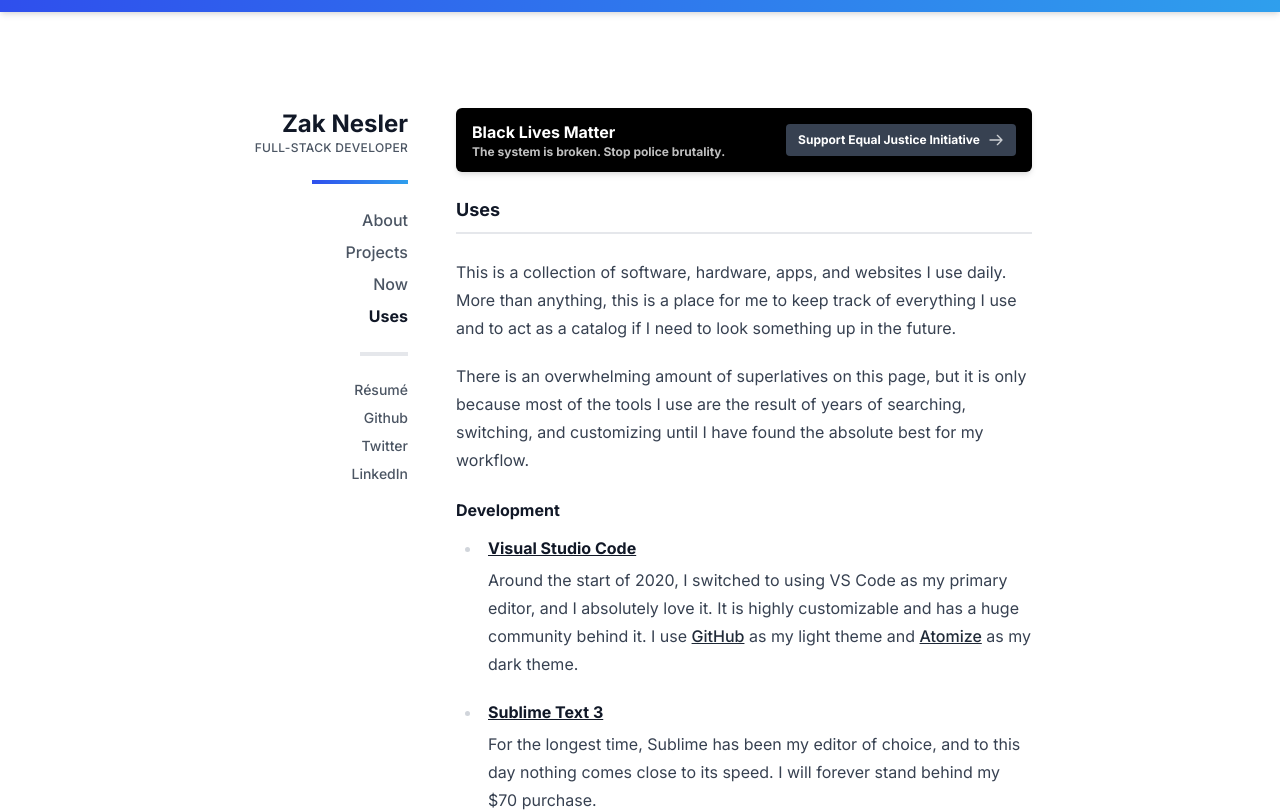
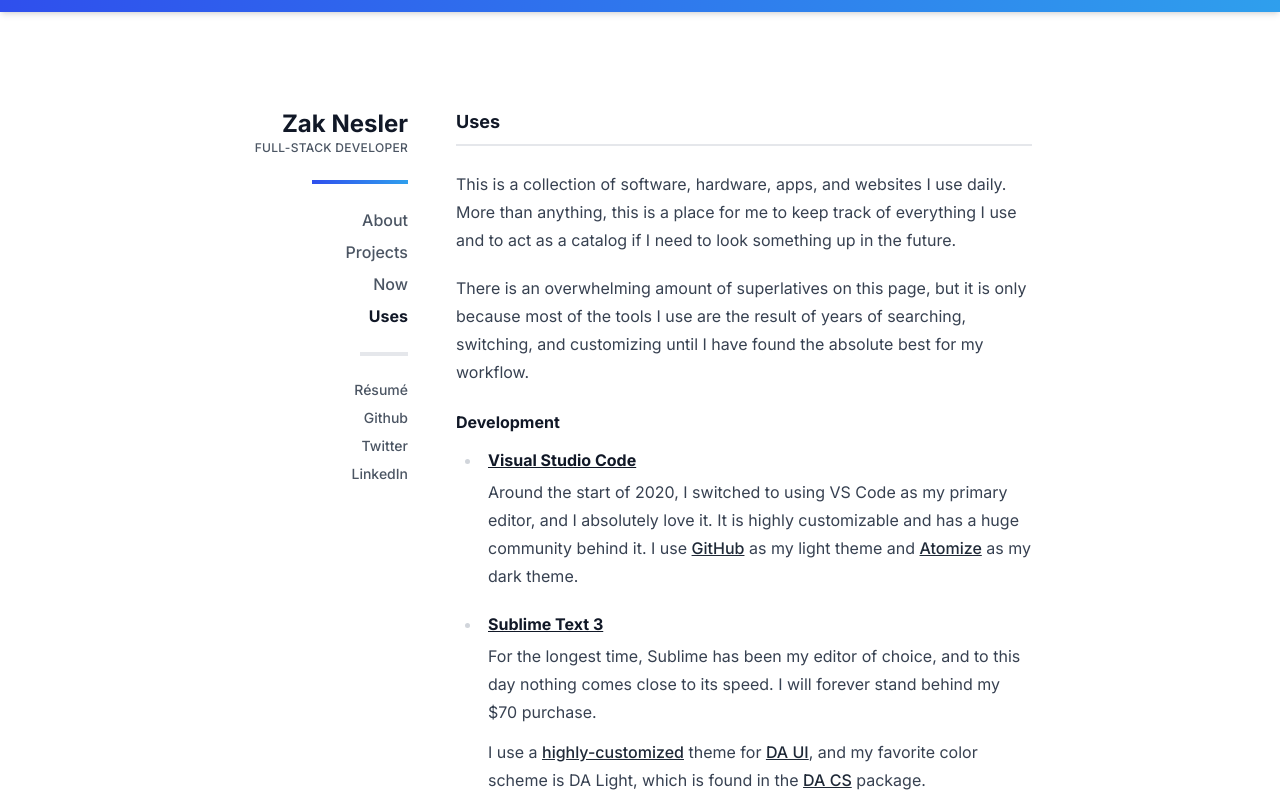
Before and after one commit to zaknesler/nesler.dev, a Next.js app: page /uses in a window 1280 px wide. Shown: the top 812 px of the page. Built offline with nearby package versions, Linux system fonts and the light colour scheme.

Commit message:
Upgrade packages

```diff
--- a/components/BLM.jsx
+++ /dev/null
@@ -1,30 +0,0 @@
-export default function BLM() {
-  return (
-    <div className="mb-6 px-4 py-3 bg-black dark:bg-gray-800 text-white rounded-md flex flex-col sm:flex-row items-center justify-center sm:justify-between shadow-md">
-      <div className="font-semibold text-center sm:text-left">
-        <div>Black Lives Matter</div>
-        <div className="text-xs opacity-75">The system is broken. Stop police brutality.</div>
-      </div>
-
-      <a
-        href="https://support.eji.org/give/153413/#!/donation/checkout"
-        target="_blank"
-        rel="noopener"
-        className="mt-3 px-3 py-2 sm:mt-0 text-xs font-semibold flex-shrink-0 inline-flex items-center text-white hover:text-black bg-gray-700 hover:bg-white rounded shadow-md"
-      >
-        <span className="mr-2">Support Equal Justice Initiative</span>
-        <svg
-          className="w-4 h-4 opacity-75"
-          fill="none"
-          strokeLinecap="round"
-          strokeLinejoin="round"
-          strokeWidth="2"
-          viewBox="0 0 24 24"
-          stroke="currentColor"
-        >
-          <path d="M14 5l7 7m0 0l-7 7m7-7H3"></path>
-        </svg>
-      </a>
-    </div>
-  )
-}
--- a/components/Base.jsx
+++ b/components/Base.jsx
@@ -1,7 +1,6 @@
 import React from 'react'
 import Head from 'next/head'
 
-import BLM from './BLM'
 import Sidebar from './Sidebar'
 
 export default class Base extends React.Component {
@@ -60,16 +59,14 @@
         </Head>
 
         <div>
-          <div className="block w-full h-3 shadow-md bg-gradient-to-r from-brand-500 to-brand-400"></div>
+          <div className="bg-gradient-to-r from-brand-500 to-brand-400 block w-full h-3 shadow-md"></div>
 
-          <div className="flex flex-col w-full max-w-xl p-6 mx-auto md:mt-12 md:max-w-full md:flex-row md:justify-center">
+          <div className="md:mt-12 md:max-w-full md:flex-row md:justify-center flex flex-col w-full max-w-xl p-6 mx-auto">
             <Sidebar navOpen={this.state.navOpen} toggleNav={this.toggleNav} />
 
             <div
               className={'mx-auto md:mx-0 w-full md:max-w-xl md:mt-6 ' + (this.state.navOpen ? 'hidden md:block' : '')}
             >
-              <BLM />
-
               {this.props.children}
             </div>
           </div>
--- a/tailwind.config.js
+++ b/tailwind.config.js
@@ -1,8 +1,7 @@
 const defaultTheme = require('tailwindcss/defaultTheme')
 
 module.exports = {
-  mode: 'jit',
-  purge: ['./components/**/*.{js,jsx}', './pages/**/*.{js,jsx}'],
+  content: ['./components/**/*.{js,jsx}', './pages/**/*.{js,jsx}'],
   darkMode: 'media',
   theme: {
     extend: {
@@ -91,11 +90,11 @@
       }),
     },
   },
-  plugins: [require('@tailwindcss/typography')],
   variants: {
     extend: {
       typography: ['dark'],
       display: ['group-hover'],
     },
   },
+  plugins: [require('@tailwindcss/typography')],
 }
```
Also changed, not shown: package.json (+9 -9 lines), 1 other file (tests, documents, lock files or other folders).
